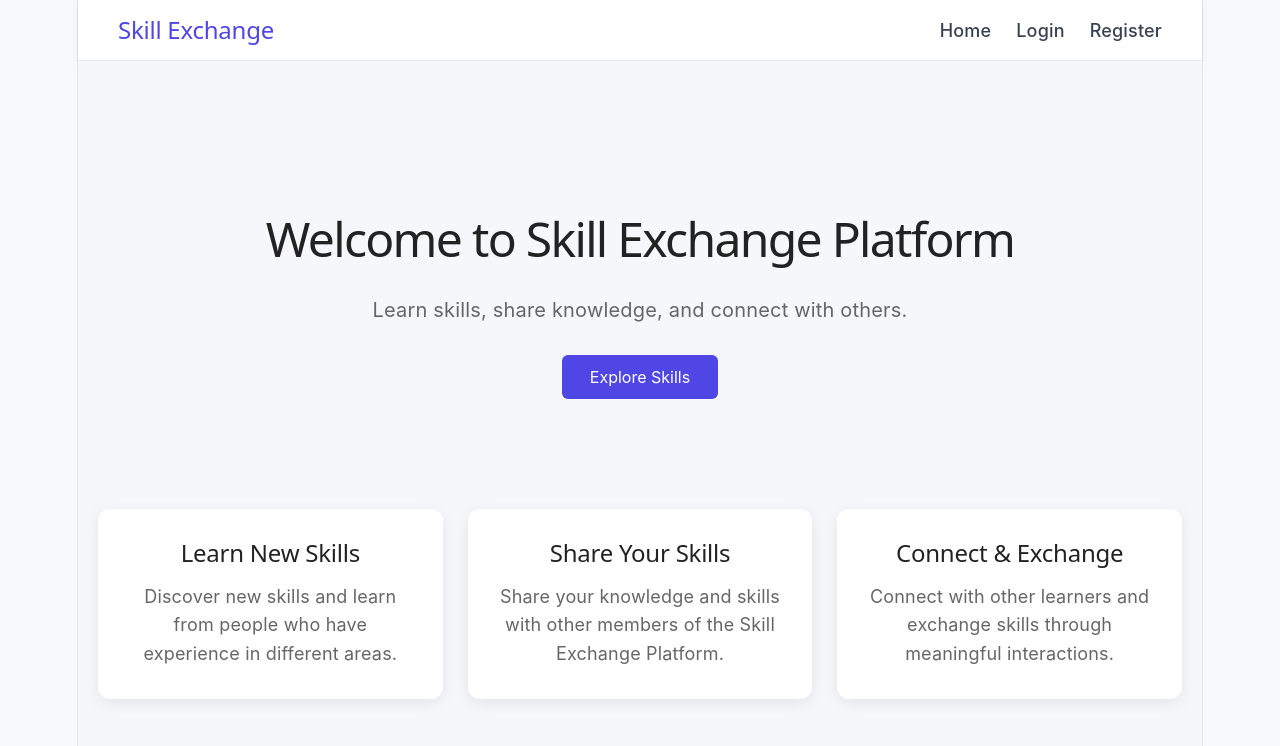
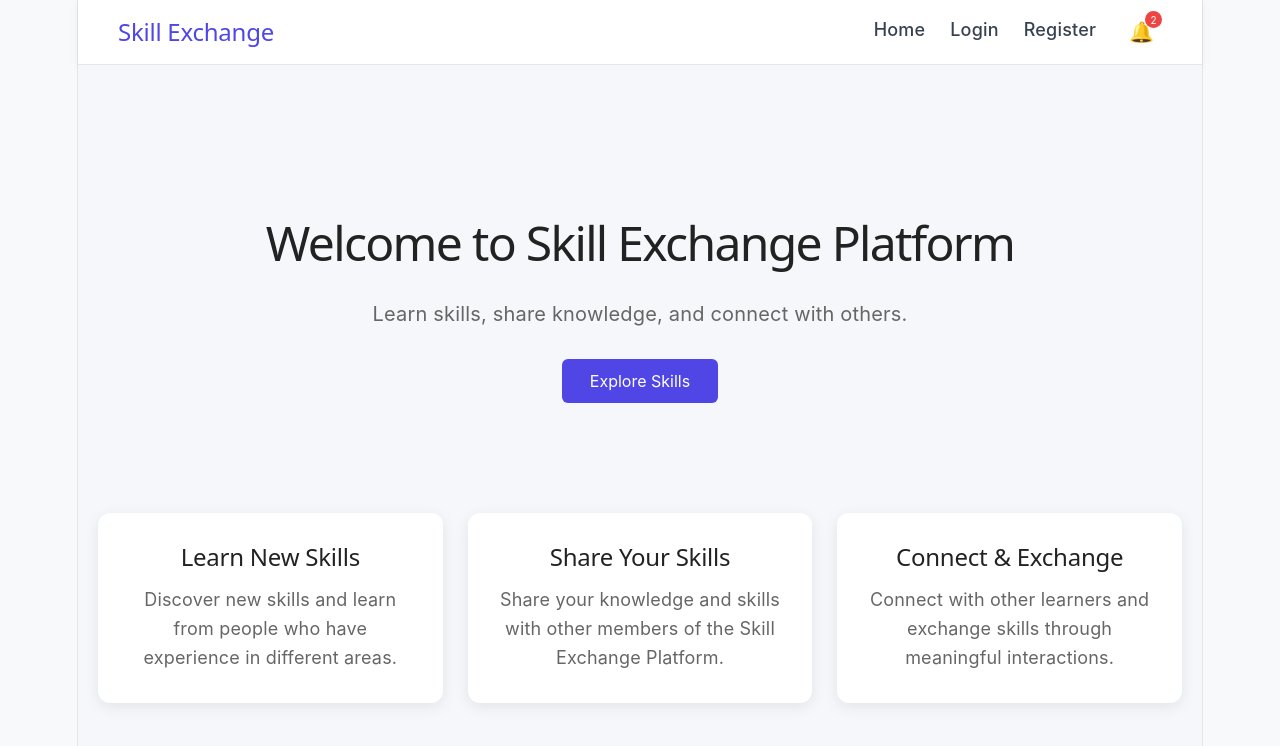
Before and after one commit to vijsanya27-afk/DEVOPS-2026-CS-E-15, a React (Vite) app: page / in a window 1280 px wide. Shown: the top 746 px of the page. Built offline with nearby package versions, Linux system fonts and the light colour scheme.

Commit message:
Notification UI and state Handling

```diff
--- a/src/components/Navbar.css
+++ b/src/components/Navbar.css
@@ -42,3 +42,82 @@
     justify-content: center;
   }
 }
+.notification-wrapper {
+  position: relative;
+}
+
+.notification-button {
+  position: relative;
+  border: none;
+  background: transparent;
+  font-size: 20px;
+  cursor: pointer;
+  padding: 4px 8px;
+}
+
+.notification-badge {
+  position: absolute;
+  top: -5px;
+  right: 0;
+  min-width: 17px;
+  height: 17px;
+  padding: 0 4px;
+  border-radius: 50%;
+  background: #ef4444;
+  color: white;
+  font-size: 10px;
+  display: flex;
+  align-items: center;
+  justify-content: center;
+}
+
+.notification-dropdown {
+  position: absolute;
+  top: 38px;
+  right: 0;
+  width: 320px;
+  background: white;
+  border: 1px solid #e5e7eb;
+  border-radius: 10px;
+  box-shadow: 0 8px 25px #0000001a;
+  z-index: 1000;
+  overflow: hidden;
+}
+
+.notification-header {
+  padding: 14px 16px;
+  border-bottom: 1px solid #e5e7eb;
+}
+
+.notification-header h3 {
+  margin: 0;
+  color: #111827;
+}
+
+.notification-item {
+  width: 100%;
+  border: none;
+  border-bottom: 1px solid #f3f4f6;
+  background: white;
+  text-align: left;
+  padding: 12px 16px;
+  cursor: pointer;
+}
+
+.notification-item:hover {
+  background: #f9fafb;
+}
+
+.notification-item.unread {
+  background: #eef2ff;
+}
+
+.notification-item p {
+  margin: 0 0 5px;
+  color: #374151;
+  font-size: 14px;
+}
+
+.notification-item small {
+  color: #6b7280;
+}
--- a/src/components/Navbar.jsx
+++ b/src/components/Navbar.jsx
@@ -1,7 +1,47 @@
-import './Navbar.css';
-import { Link } from "react-router-dom";
+import { useState } from "react";
+import "./Navbar.css";
+import { Link, useNavigate } from "react-router-dom";
 
 function Navbar() {
+  const [showNotifications, setShowNotifications] = useState(false);
+  const navigate = useNavigate();
+
+  const [notifications,setNotifications] = useState([
+    {
+      id: 1,
+      text: "Priya sent you a skill exchange request.",
+      time: "5 min ago",
+      route: "/requests",
+      unread: true,
+    },
+    {
+      id: 2,
+      text: "Rahul rejected your React exchange request.",
+      time: "20 min ago",
+      route: "/exchange/status",
+      unread: true,
+    },
+    {
+      id: 3,
+      text: "Your upcoming Python exchange is scheduled.",
+      time: "1 hour ago",
+      route: "/exchange/history",
+      unread: false,
+    },
+  ]);
+
+  const handleNotificationClick = (notification) => {
+    setNotifications((prev) =>
+      prev.map((item) =>
+        item.id === notification.id
+          ? { ...item, unread: false }
+          : item
+      )
+    );
+
+    setShowNotifications(false);
+    navigate(notification.route);
+  };
   return (
     <nav className="navbar">
       <h2>Skill Exchange</h2>
@@ -10,6 +50,43 @@ function Navbar() {
         <Link to="/">Home</Link>
         <Link to="/login">Login</Link>
         <Link to="/register">Register</Link>
+
+        <div className="notification-wrapper">
+          <button
+            type="button"
+            className="notification-button"
+            onClick={() => setShowNotifications((prev) => !prev)}
+          >
+            🔔
+        {notifications.some((notification) => notification.unread) && (
+        <span className="notification-badge">
+        {notifications.filter((notification) => notification.unread).length}
+        </span>
+    )}
+          </button>
+
+          {showNotifications && (
+            <div className="notification-dropdown">
+              <div className="notification-header">
+                <h3>Notifications</h3>
+              </div>
+
+              {notifications.map((notification) => (
+                <button
+                  type="button"
+                  className={`notification-item ${
+                    notification.unread ? "unread" : ""
+                  }`}
+                  key={notification.id}
+                  onClick={() => handleNotificationClick(notification)}
+                >
+                  <p>{notification.text}</p>
+                  <small>{notification.time}</small>
+                </button>
+              ))}
+            </div>
+          )}
+        </div>
       </div>
     </nav>
   );
```
Also changed, not shown: 1 other file (tests, documents, lock files or other folders). Lines whose indentation alone changed are shown as unchanged.
